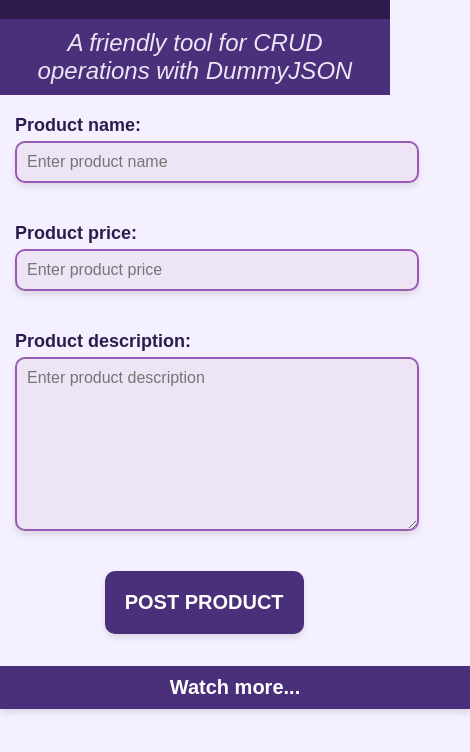
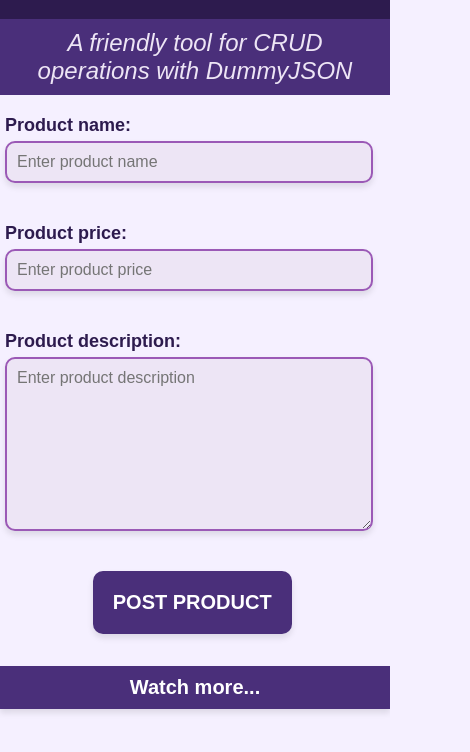
Before and after one commit to Tiguer04/DummyJSON-CRUD, a website: page public/index.html in a window 390 px wide. Shown: the part 58-810 px from the top of the page, 470 px wide, since content can reach past the window. Drawn offline with Linux system fonts and the light colour scheme; some packages are replaced by stand-ins of ours; no server answers; a script that the page names is missing; a web font is replaced by a local one.

Commit message:
480 or less media query has been handled

```diff
--- a/public/index.html
+++ b/public/index.html
@@ -38,7 +38,7 @@
   <ul id="productList"></ul>
 
 
-  <div style="min-width: 470px;">
+  <div style="min-width: 320px;">
     <button style="border-radius: 0px;" onclick=getMoreProducts()>Watch more...</button>
   </div>
 
--- a/public/styles.css
+++ b/public/styles.css
@@ -272,3 +272,100 @@
 }
 
 }
+
+
+@media(max-width: 480px){
+
+.buttonContainer{
+  display: flex;
+  flex-direction: column;
+  justify-content: center;
+  gap: 20px;
+  margin-bottom: 10px;
+}
+
+input{
+  font-family: "Elms Sans", sans-serif;
+  padding: 10px;
+  font-size: 16px;
+  border-radius: 10px;
+  box-shadow: 0px 4px 6px rgba(0, 0, 0, 0.1);
+  width: 92%;
+  max-width: 420px;
+  min-width: 200px;
+  background-color: #EDE5F5;
+  color:#2D1B4E;
+  border: 2px solid #9B59B6;
+}
+
+textarea{
+  padding: 10px;
+  font-size: 16px;
+  border: 2px solid #9B59B6;
+  border-radius: 10px;
+  box-shadow: 0px 4px 6px rgba(0, 0, 0, 0.1);
+  width: 92%;
+  max-width: 420px;
+  min-width: 200px;
+  height: 150px;
+  font-family: "Elms Sans", sans-serif;
+  background-color: #EDE5F5;
+  color:#2D1B4E;
+  max-height: 250px;
+}
+
+.form-group{
+  display: flex;
+  flex-direction: column;
+  align-items: left;
+  margin-bottom: 20px;
+  width: 100%;
+}
+
+.form-container{
+  display: flex;
+  justify-content: center;
+  align-items: center;
+  flex-direction: column;
+  gap: 20px;
+  margin-left: 5px;
+  width: 96%;
+}
+
+#productDescription{
+  max-width: 420px;
+  min-width: 200px;
+}
+
+
+#productList{
+  display: grid;
+  grid-template-columns: repeat(auto-fit, minmax(320px, 1fr));
+  justify-items: center;
+  width: 100%;
+}
+
+  .productItem{
+  display: flex;
+  flex-direction: column;
+  background-color: #D4B8E0;
+  border: 2px solid #9B59B6;
+  border-radius: 10px;
+  padding: 10px;
+  margin-top: 20px;
+  box-shadow: 0px 4px 6px rgba(0, 0, 0, 0.1);
+  height: fit-content;
+  color: #2D1B4E;
+  transition: background-color 0.4s ease, transform 0.4s ease;
+  width: 90%;
+}
+
+.editInput{
+  width: 95%;
+}
+
+.editTextarea{
+  width: 95%;
+}
+
+}
```
